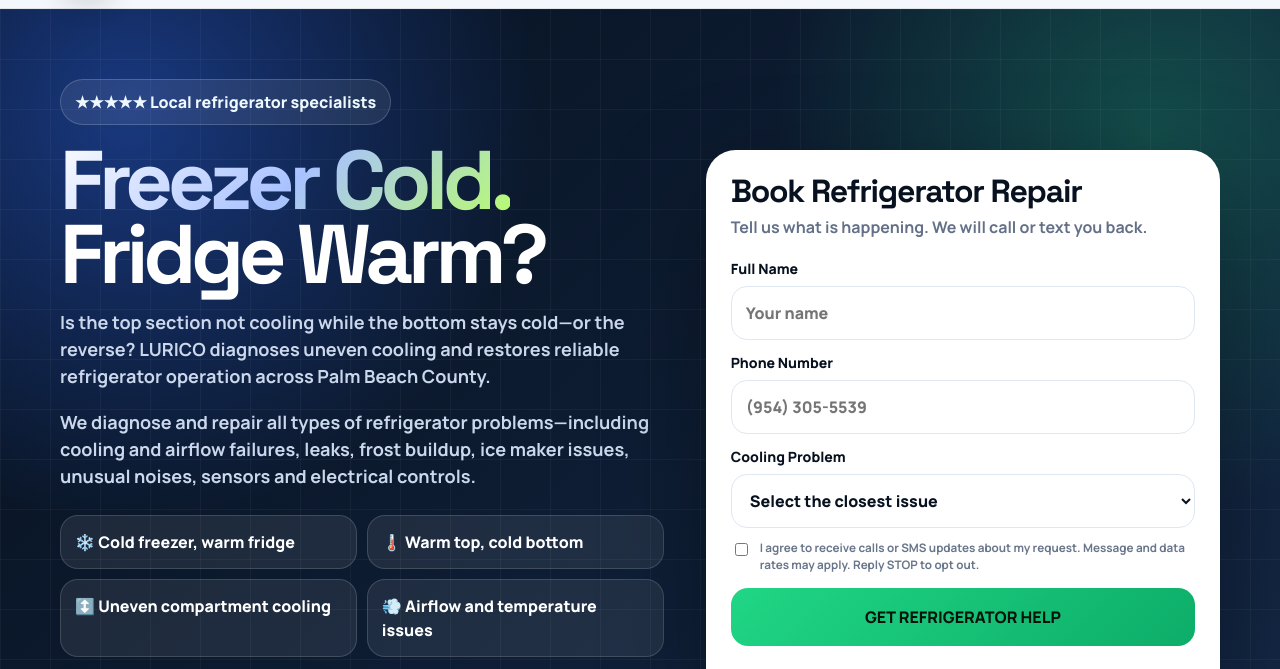
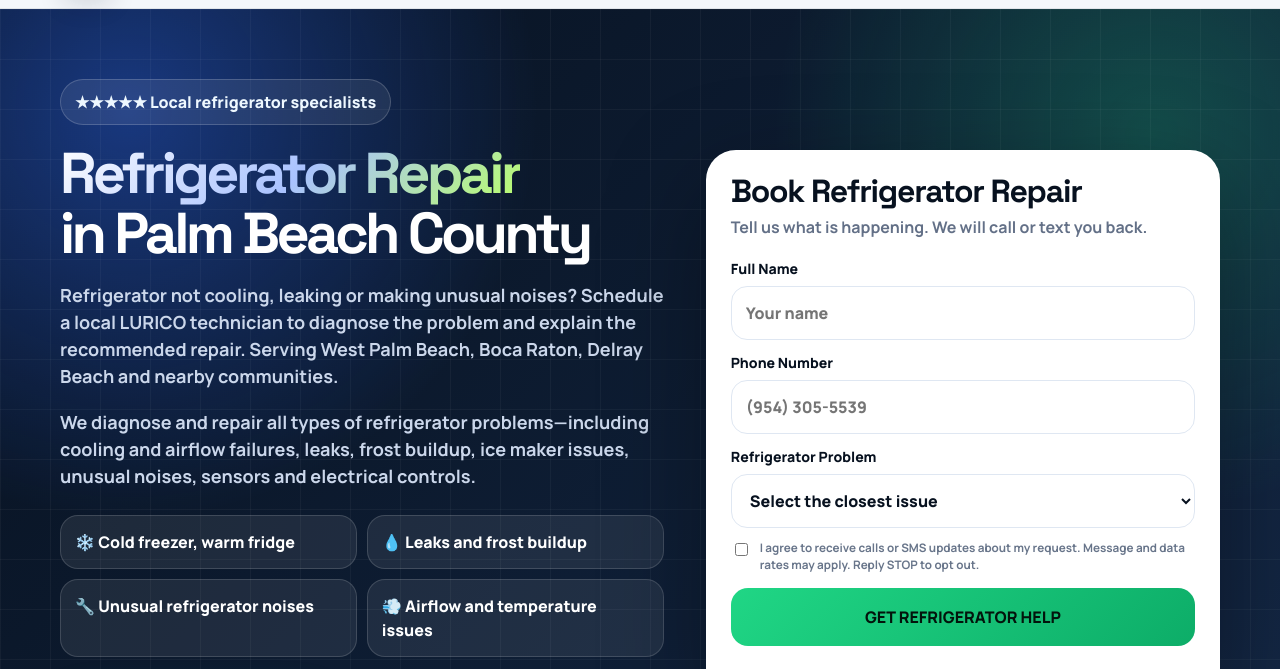
Before and after one commit to IuriiP80/lurico, a website: page refrigerator-repair.html in a window 1280 px wide. Shown: the part 108-777 px from the top of the page. Drawn offline with Linux system fonts and the light colour scheme.

Commit message:
Align refrigerator landing page with local repair ads

```diff
--- a/refrigerator-repair.html
+++ b/refrigerator-repair.html
@@ -4,11 +4,11 @@
   <meta charset="UTF-8">
   <meta name="viewport" content="width=device-width, initial-scale=1.0">
   <title>Refrigerator Repair in Palm Beach County | LURICO</title>
-  <meta name="description" content="Freezer cold but refrigerator warm? Top or bottom section not cooling? LURICO provides refrigerator diagnostics and repair across Palm Beach County.">
+  <meta name="description" content="Local refrigerator repair in Palm Beach County. Not cooling, leaking or making noise? Call LURICO or request a service appointment online.">
   <link rel="canonical" href="https://lurico.us/refrigerator-repair.html">
   <meta name="theme-color" content="#07111f">
   <meta property="og:title" content="Refrigerator Repair in Palm Beach County | LURICO">
-  <meta property="og:description" content="Top section warm and bottom cold—or the reverse? Schedule refrigerator repair with a local EPA-certified technician.">
+  <meta property="og:description" content="Refrigerator not cooling, leaking or making noise? Schedule local refrigerator repair in Palm Beach County with LURICO.">
   <meta property="og:url" content="https://lurico.us/refrigerator-repair.html">
   <meta property="og:type" content="website">
   <link rel="preconnect" href="https://fonts.googleapis.com">
@@ -41,7 +41,7 @@
     .top{background:var(--ink);color:#d9e7ff;font-size:.86rem;font-weight:800}.top .container{min-height:40px;display:flex;align-items:center;justify-content:space-between;gap:16px}.top b{color:var(--lime)}
     header{position:sticky;top:0;z-index:30;background:rgba(244,247,251,.94);backdrop-filter:blur(14px);border-bottom:1px solid rgba(7,17,31,.08)}.nav{min-height:76px;display:flex;align-items:center;justify-content:space-between;gap:18px}.brand{display:flex;align-items:center;gap:11px}.brand img{width:54px;height:54px;object-fit:contain;border-radius:15px;background:#fff;padding:5px;box-shadow:0 10px 25px rgba(7,17,31,.12)}.brand strong{font-family:"Space Grotesk",sans-serif;display:block}.brand span{display:block;font-size:.78rem;color:var(--muted);font-weight:800}.nav-actions{display:flex;gap:9px}
     .btn{display:inline-flex;align-items:center;justify-content:center;min-height:52px;padding:0 20px;border:0;border-radius:999px;font-weight:900;cursor:pointer;transition:.2s ease}.btn:hover{transform:translateY(-2px)}.btn-call{background:var(--ink);color:#fff}.btn-primary{background:linear-gradient(135deg,var(--green),var(--green2));color:#03140c;box-shadow:0 15px 35px rgba(32,214,133,.25)}.btn-outline{background:#fff;border:1px solid var(--line)}
-    .hero{position:relative;overflow:hidden;padding:70px 0;background:radial-gradient(circle at 10% 12%,rgba(47,107,255,.42),transparent 30%),radial-gradient(circle at 90% 15%,rgba(32,214,133,.25),transparent 28%),linear-gradient(135deg,#07111f,#142846);color:#fff}.hero:after{content:"";position:absolute;inset:0;background-image:linear-gradient(rgba(255,255,255,.04) 1px,transparent 1px),linear-gradient(90deg,rgba(255,255,255,.04) 1px,transparent 1px);background-size:50px 50px;pointer-events:none}.hero-grid{position:relative;z-index:1;display:grid;grid-template-columns:1.08fr .92fr;gap:42px;align-items:center}.eyebrow{display:inline-flex;padding:10px 14px;border:1px solid rgba(255,255,255,.18);background:rgba(255,255,255,.08);border-radius:999px;font-weight:900;color:#eef8ff}h1,h2,h3{font-family:"Space Grotesk",sans-serif}h1{font-size:clamp(3rem,6.5vw,6rem);line-height:.89;letter-spacing:-.065em;margin:18px 0}.accent{background:linear-gradient(135deg,#fff,#a9c2ff 52%,var(--lime));-webkit-background-clip:text;background-clip:text;color:transparent}.hero-copy>p{font-size:1.13rem;color:#cbd7eb;max-width:690px;font-weight:650}.symptoms{display:grid;grid-template-columns:1fr 1fr;gap:10px;margin:25px 0}.symptom{padding:14px;border-radius:18px;background:rgba(255,255,255,.08);border:1px solid rgba(255,255,255,.15);font-weight:800}.hero-actions{display:flex;flex-wrap:wrap;gap:11px}.hero-small{margin-top:16px;color:#aebbd2;font-size:.9rem;font-weight:700}
+    .hero{position:relative;overflow:hidden;padding:70px 0;background:radial-gradient(circle at 10% 12%,rgba(47,107,255,.42),transparent 30%),radial-gradient(circle at 90% 15%,rgba(32,214,133,.25),transparent 28%),linear-gradient(135deg,#07111f,#142846);color:#fff}.hero:after{content:"";position:absolute;inset:0;background-image:linear-gradient(rgba(255,255,255,.04) 1px,transparent 1px),linear-gradient(90deg,rgba(255,255,255,.04) 1px,transparent 1px);background-size:50px 50px;pointer-events:none}.hero-grid{position:relative;z-index:1;display:grid;grid-template-columns:1.08fr .92fr;gap:42px;align-items:center}.eyebrow{display:inline-flex;padding:10px 14px;border:1px solid rgba(255,255,255,.18);background:rgba(255,255,255,.08);border-radius:999px;font-weight:900;color:#eef8ff}h1,h2,h3{font-family:"Space Grotesk",sans-serif}h1{font-size:clamp(2.4rem,4.5vw,4.2rem);line-height:1.05;letter-spacing:-.065em;margin:18px 0}.accent{background:linear-gradient(135deg,#fff,#a9c2ff 52%,var(--lime));-webkit-background-clip:text;background-clip:text;color:transparent}.hero-copy>p{font-size:1.13rem;color:#cbd7eb;max-width:690px;font-weight:650}.symptoms{display:grid;grid-template-columns:1fr 1fr;gap:10px;margin:25px 0}.symptom{padding:14px;border-radius:18px;background:rgba(255,255,255,.08);border:1px solid rgba(255,255,255,.15);font-weight:800}.hero-actions{display:flex;flex-wrap:wrap;gap:11px}.hero-small{margin-top:16px;color:#aebbd2;font-size:.9rem;font-weight:700}
     .form-card{background:#fff;color:var(--ink);border-radius:30px;padding:25px;box-shadow:0 34px 100px rgba(0,0,0,.35)}.form-card h2{font-size:2rem;line-height:1;margin:0 0 8px;letter-spacing:-.04em}.form-card>p{margin:0 0 19px;color:var(--muted);font-weight:700}.field{display:grid;gap:7px;margin-bottom:12px}.field label{font-size:.88rem;font-weight:900}.field input,.field select{width:100%;min-height:54px;border:1.5px solid var(--line);background:#fff;border-radius:16px;padding:0 14px;color:var(--ink);font-weight:750;outline:none}.field input:focus,.field select:focus{border-color:#77a1ff;box-shadow:0 0 0 4px rgba(47,107,255,.12)}.consent{display:flex;gap:9px;align-items:flex-start;color:#68758a;font-size:.73rem;font-weight:650;margin:4px 0 13px}.consent input{margin-top:3px}.submit{width:100%;min-height:58px;border:0;border-radius:17px;background:linear-gradient(135deg,var(--green),var(--green2));font-weight:950;color:#03140c;cursor:pointer}.status{min-height:21px;margin-top:9px;font-weight:800;font-size:.84rem}.status.success{color:#087d4a}.status.error{color:#b42318}
     .proof-wrap{margin-top:-28px;position:relative;z-index:4}.proof{display:grid;grid-template-columns:repeat(4,1fr);background:#fff;padding:14px;border:1px solid var(--line);border-radius:28px;box-shadow:var(--shadow)}.proof div{padding:16px;border-right:1px solid var(--line)}.proof div:last-child{border:0}.proof strong{display:block}.proof span{color:var(--muted);font-size:.84rem;font-weight:700}
     section{padding:82px 0}.section-head{max-width:800px;margin-bottom:31px}.section-head .tag{color:var(--blue);font-weight:950;text-transform:uppercase;letter-spacing:.08em;font-size:.78rem}.section-head h2{font-size:clamp(2.35rem,5vw,4.5rem);line-height:.94;letter-spacing:-.055em;margin:10px 0}.section-head p{color:var(--muted);font-size:1.03rem;font-weight:700}
@@ -69,13 +69,13 @@
       <div class="container hero-grid">
         <div class="hero-copy">
           <span class="eyebrow">★★★★★ Local refrigerator specialists</span>
-          <h1><span class="accent">Freezer Cold.</span><br>Fridge Warm?</h1>
-          <p>Is the top section not cooling while the bottom stays cold—or the reverse? LURICO diagnoses uneven cooling and restores reliable refrigerator operation across Palm Beach County.</p>
+          <h1><span class="accent">Refrigerator Repair</span><br>in Palm Beach County</h1>
+          <p>Refrigerator not cooling, leaking or making unusual noises? Schedule a local LURICO technician to diagnose the problem and explain the recommended repair. Serving West Palm Beach, Boca Raton, Delray Beach and nearby communities.</p>
           <p><strong>We diagnose and repair all types of refrigerator problems</strong>—including cooling and airflow failures, leaks, frost buildup, ice maker issues, unusual noises, sensors and electrical controls.</p>
           <div class="symptoms">
             <div class="symptom">❄️ Cold freezer, warm fridge</div>
-            <div class="symptom">🌡️ Warm top, cold bottom</div>
-            <div class="symptom">↕️ Uneven compartment cooling</div>
+            <div class="symptom">💧 Leaks and frost buildup</div>
+            <div class="symptom">🔧 Unusual refrigerator noises</div>
             <div class="symptom">💨 Airflow and temperature issues</div>
           </div>
           <div class="hero-actions"><a class="btn btn-primary" href="#request-service">Request Refrigerator Service</a><a class="btn btn-outline" href="tel:+19543055539">📞 Call Now</a></div>
@@ -88,7 +88,7 @@
           <form id="serviceForm" novalidate>
             <div class="field"><label for="name">Full Name</label><input id="name" name="name" type="text" autocomplete="name" placeholder="Your name" required></div>
             <div class="field"><label for="phone">Phone Number</label><input id="phone" name="phone" type="tel" autocomplete="tel" inputmode="tel" placeholder="(954) 305-5539" required></div>
-            <div class="field"><label for="problem">Cooling Problem</label><select id="problem" name="problem" required><option value="">Select the closest issue</option><option>Freezer cold, refrigerator warm</option><option>Top section warm, bottom cold</option><option>Bottom section warm, top cold</option><option>Uneven cooling / temperature changes</option><option>Other refrigerator cooling problem</option></select></div>
+            <div class="field"><label for="problem">Refrigerator Problem</label><select id="problem" name="problem" required><option value="">Select the closest issue</option><option>Refrigerator not cooling</option><option>Refrigerator leaking water</option><option>Unusual noise</option><option>Freezer cold, refrigerator warm</option><option>Top section warm, bottom cold</option><option>Bottom section warm, top cold</option><option>Uneven cooling / temperature changes</option><option>Other refrigerator problem</option></select></div>
             <label class="consent"><input id="consent" type="checkbox" required><span>I agree to receive calls or SMS updates about my request. Message and data rates may apply. Reply STOP to opt out.</span></label>
             <button class="submit" type="submit">GET REFRIGERATOR HELP</button>
             <div class="status" id="formStatus" aria-live="polite"></div>
@@ -128,7 +128,7 @@
     <section style="background:#eaf1fb">
       <div class="container">
         <div class="section-head"><span class="tag">What happens next</span><h2>Simple Refrigerator Service</h2></div>
-        <div class="steps"><article class="step"><div class="number">1</div><h3>Send Your Request</h3><p>Choose the cooling symptom and enter your phone number.</p></article><article class="step"><div class="number">2</div><h3>Quick Callback</h3><p>We confirm the brand, model, location and appointment availability.</p></article><article class="step"><div class="number">3</div><h3>Diagnosis and Repair</h3><p>A technician tests the refrigerator and explains the recommended solution.</p></article></div>
+        <div class="steps"><article class="step"><div class="number">1</div><h3>Send Your Request</h3><p>Choose the refrigerator problem and enter your phone number.</p></article><article class="step"><div class="number">2</div><h3>Quick Callback</h3><p>We confirm the brand, model, location and appointment availability.</p></article><article class="step"><div class="number">3</div><h3>Diagnosis and Repair</h3><p>A technician tests the refrigerator and explains the recommended solution.</p></article></div>
       </div>
     </section>
 
@@ -136,7 +136,7 @@
       <div class="container">
         <div class="section-head"><span class="tag">Service area</span><h2>Refrigerator Repair Near You</h2><p>Serving Palm Beach County and nearby communities.</p></div>
         <div class="areas"><span class="area">Palm Beach Gardens</span><span class="area">West Palm Beach</span><span class="area">Jupiter</span><span class="area">Boca Raton</span><span class="area">Delray Beach</span><span class="area">Boynton Beach</span><span class="area">Lake Worth Beach</span></div>
-        <div class="cta"><div><h2>Restore Even Cooling.</h2><p>Call LURICO or request refrigerator service online.</p></div><a class="btn" href="tel:+19543055539">📞 954-305-5539</a></div>
+        <div class="cta"><div><h2>Schedule Your Refrigerator Repair.</h2><p>Call LURICO or request refrigerator service online.</p></div><a class="btn" href="tel:+19543055539">📞 954-305-5539</a></div>
       </div>
     </section>
   </main>
```
